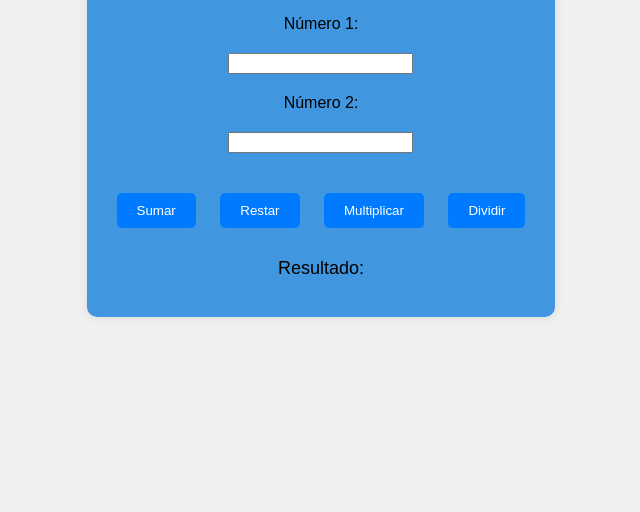
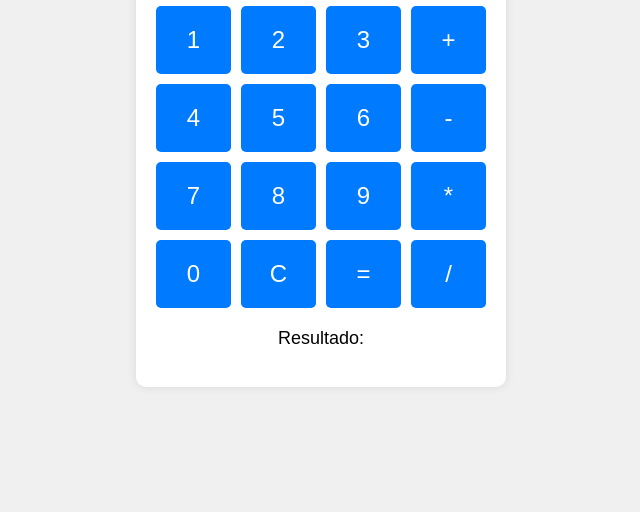
Before and after one commit to ZulmaNataliaTabare/Calculadora, a website: page index.html in a window 1280 px wide. Shown: the part 288-800 px from the top of the page, without its empty margins (319-959 px from the left). Drawn offline with Linux system fonts and the light colour scheme.

Commit message:
Modificando archivos

```diff
--- a/calculadora.js
+++ b/calculadora.js
@@ -6,78 +6,62 @@ const operaciones = {
     dividir: (num1, num2) => num1 / num2
 };
 
-function calcular(operacion) {
-    const num1 = parseFloat(document.getElementById('num1').value);
-    const num2 = parseFloat(document.getElementById('num2').value);
-    let resultado;
+let entradaActual = '';
+let primerNumero = null;
+let segundoNumero = null;
+let operacionActual = null;
 
-    if (isNaN(num1) || isNaN(num2)) {
-        resultado = 'Por favor, ingrese números válidos.';
-    } else {
-        switch (operacion) {
+function inputNumber(numero) {
+    entradaActual += numero;
+    document.getElementById('display').value = entradaActual;
+}
+
+function inputOperation(operacion) {
+    if (primerNumero === null) {
+        primerNumero = parseFloat(entradaActual);
+    } else if (entradaActual !== '') {
+        segundoNumero = parseFloat(entradaActual);
+        primerNumero = calcular();
+    }
+    entradaActual = '';
+    operacionActual = operacion;
+}
+
+function clearDisplay() {
+    entradaActual = '';
+    primerNumero = null;
+    segundoNumero = null;
+    operacionActual = null;
+    document.getElementById('display').value = '';
+    document.getElementById('resultado').innerText = 'Resultado: ';
+}
+
+function calcular() {
+    if (primerNumero !== null && operacionActual !== null) {
+        segundoNumero = parseFloat(entradaActual);
+        let resultado;
+
+        switch (operacionActual) {
             case 'sumar':
-                resultado = operaciones.sumar(num1, num2);
+                resultado = operaciones.sumar(primerNumero, segundoNumero);
                 break;
             case 'restar':
-                resultado = operaciones.restar(num1, num2);
+                resultado = operaciones.restar(primerNumero, segundoNumero);
                 break;
             case 'multiplicar':
-                resultado = operaciones.multiplicar(num1, num2);
+                resultado = operaciones.multiplicar(primerNumero, segundoNumero);
                 break;
             case 'dividir':
-                resultado = operaciones.dividir(num1, num2);
+                resultado = operaciones.dividir(primerNumero, segundoNumero);
                 break;
             default:
                 resultado = 'Operación no válida.';
                 break;
         }
+
+        document.getElementById('resultado').innerText = `Resultado: ${resultado}`;
+        document.getElementById('display').value = resultado;
+        entradaActual = resultado;
+        return resultado;
     }
-
-    document.getElementById('resultado').innerText = `Resultado: ${resultado}`;
 }
-
-
-
-// const prompt = require('prompt-sync')();
-// const operaciones = require('./modulosOperaciones');
-
-// function preguntarOperacion(num1, num2) {
-//     const operacion = prompt('Elija la operación a realizar (sumar, restar, multiplicar, dividir): ').toLowerCase();
-//     let resultado;
-
-//     switch (operacion) {
-//         case 'sumar':
-//             resultado = operaciones.sumar(num1, num2);
-//             break;
-//         case 'restar':
-//             resultado = operaciones.restar(num1, num2);
-//             break;
-//         case 'multiplicar':
-//             resultado = operaciones.multiplicar(num1, num2);
-//             break;
-//         case 'dividir':
-//             resultado = operaciones.dividir(num1, num2);
-//             break;
-//         default:
-//             console.log('Operación no válida.');
-//             return;
-//     }
-
-//     console.log(`El resultado de la operación ${operacion} es: ${resultado}`);
-// }
-
-// function iniciarCalculadora() {
-//     const input1 = prompt('Ingrese el primer número: ');
-//     const num1 = parseFloat(input1);
-
-//     const input2 = prompt('Ingrese el segundo número: ');
-//     const num2 = parseFloat(input2);
-
-//     if (!isNaN(num1) && !isNaN(num2)) {
-//         preguntarOperacion(num1, num2);
-//     } else {
-//         console.log('Entrada no válida. Por favor, ingrese números válidos.');
-//     }
-// }
-
-// iniciarCalculadora();
--- a/index.html
+++ b/index.html
@@ -11,16 +11,25 @@
     <div class="calculadora">
         <h1>Calculadora</h1>
         <div class="input-section">
-            <label for="num1">Número 1:</label>
-            <input type="number" id="num1">
-            <label for="num2">Número 2:</label>
-            <input type="number" id="num2">
+            <input type="text" id="display" disabled>
         </div>
-        <div class="operations">
-            <button onclick="calcular('sumar')">Sumar</button>
-            <button onclick="calcular('restar')">Restar</button>
-            <button onclick="calcular('multiplicar')">Multiplicar</button>
-            <button onclick="calcular('dividir')">Dividir</button>
+        <div class="buttons">
+            <button onclick="inputNumber('1')">1</button>
+            <button onclick="inputNumber('2')">2</button>
+            <button onclick="inputNumber('3')">3</button>
+            <button onclick="inputOperation('sumar')">+</button>
+            <button onclick="inputNumber('4')">4</button>
+            <button onclick="inputNumber('5')">5</button>
+            <button onclick="inputNumber('6')">6</button>
+            <button onclick="inputOperation('restar')">-</button>
+            <button onclick="inputNumber('7')">7</button>
+            <button onclick="inputNumber('8')">8</button>
+            <button onclick="inputNumber('9')">9</button>
+            <button onclick="inputOperation('multiplicar')">*</button>
+            <button onclick="inputNumber('0')">0</button>
+            <button onclick="clearDisplay()">C</button>
+            <button onclick="calculate()">=</button>
+            <button onclick="inputOperation('dividir')">/</button>
         </div>
         <div class="result">
             <p id="resultado">Resultado: </p>
--- a/styles.css
+++ b/styles.css
@@ -9,7 +9,7 @@ body {
 }
 
 .calculadora {
-    background-color: #4197df;
+    background-color: #fff;
     padding: 20px;
     border-radius: 10px;
     box-shadow: 0 0 10px rgba(0, 0, 0, 0.1);
@@ -22,24 +22,26 @@ h1 {
 
 .input-section {
     margin-bottom: 20px;
-    display: flex;
-    flex-direction: column;
-    align-items: center;
-
 }
 
-.input-section label,
 .input-section input {
-    display: block;
-    margin: 10px 0;
-    text-align: center;
-
+    width: 100%;
+    padding: 10px;
+    font-size: 1.5em;
+    text-align: right;
+    border: none;
+    border-bottom: 2px solid #007bff;
 }
 
+.buttons {
+    display: grid;
+    grid-template-columns: repeat(4, 1fr);
+    gap: 10px;
+}
 
-.operations button {
-    margin: 10px;
-    padding: 10px 20px;
+.buttons button {
+    padding: 20px;
+    font-size: 1.5em;
     border: none;
     border-radius: 5px;
     cursor: pointer;
@@ -47,7 +49,7 @@ h1 {
     color: #fff;
 }
 
-.operations button:hover {
+.buttons button:hover {
     background-color: #0056b3;
 }
 
```
Also changed, not shown: modulosOperaciones.js (line endings or trailing spaces).
